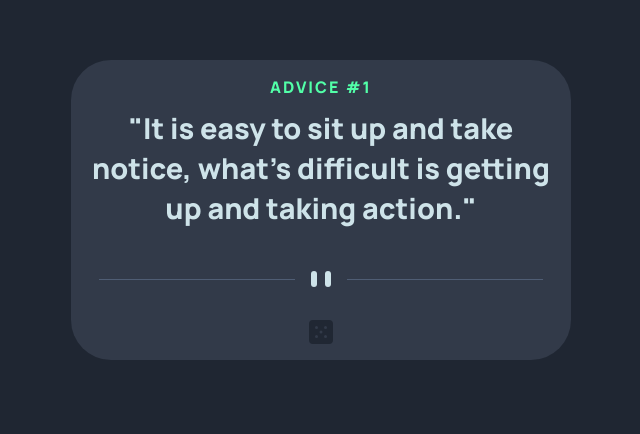
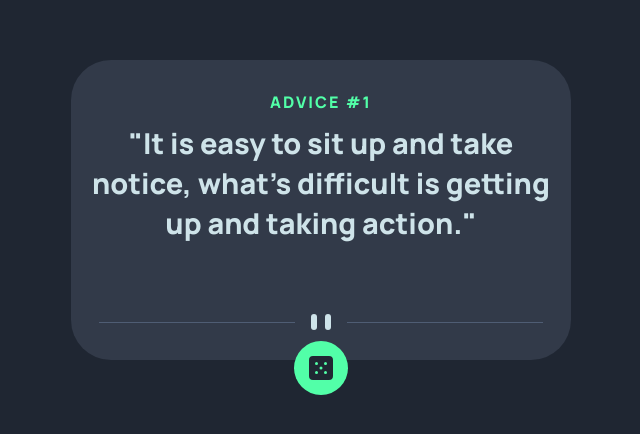
Before and after one commit to nico-dev-it/advice-generator, a React (Create React App) app: page / in a window 1280 px wide. Shown: the part 140-574 px from the top of the page, without its empty margins (339-979 px from the left). Built offline with nearby package versions, Linux system fonts and the light colour scheme.

Commit message:
button styling

```diff
--- a/src/components/advice.js
+++ b/src/components/advice.js
@@ -31,6 +31,14 @@ const AdviceSlip = styled.div`
     margin: 10px;
 `
 
+const Button = styled.div`
+    position: absolute;
+    bottom: -35px;
+    border-radius: 100%;
+    padding: 15px 15px 10px;
+    background-color: #52FFA8FF;
+`
+
 const Advice = () => {
     const [advice, setAdvice] = useState([])
 
@@ -58,13 +66,14 @@ const Advice = () => {
                         </div>
                 }
                 <svg width="444" height="16" xmlns="http://www.w3.org/2000/svg"><g fill="none" fill-rule="evenodd"><path fill="#4F5D74" d="M0 8h196v1H0zM248 8h196v1H248z"/><g transform="translate(212)" fill="#CEE3E9"><rect width="6" height="16" rx="3"/><rect x="14" width="6" height="16" rx="3"/></g></g></svg>
-                <svg onClick={() => {
+                <Button><svg onClick={() => {
                     adviceData();
                 }} width="24" height="24" xmlns="http://www.w3.org/2000/svg">
                     <path
                         d="M20 0H4a4.005 4.005 0 0 0-4 4v16a4.005 4.005 0 0 0 4 4h16a4.005 4.005 0 0 0 4-4V4a4.005 4.005 0 0 0-4-4ZM7.5 18a1.5 1.5 0 1 1 0-3 1.5 1.5 0 0 1 0 3Zm0-9a1.5 1.5 0 1 1 0-3 1.5 1.5 0 0 1 0 3Zm4.5 4.5a1.5 1.5 0 1 1 0-3 1.5 1.5 0 0 1 0 3Zm4.5 4.5a1.5 1.5 0 1 1 0-3 1.5 1.5 0 0 1 0 3Zm0-9a1.5 1.5 0 1 1 0-3 1.5 1.5 0 0 1 0 3Z"
                         fill="#202733"/>
                 </svg>
+                </Button>
         </StyledCard>
     )
 }
```
